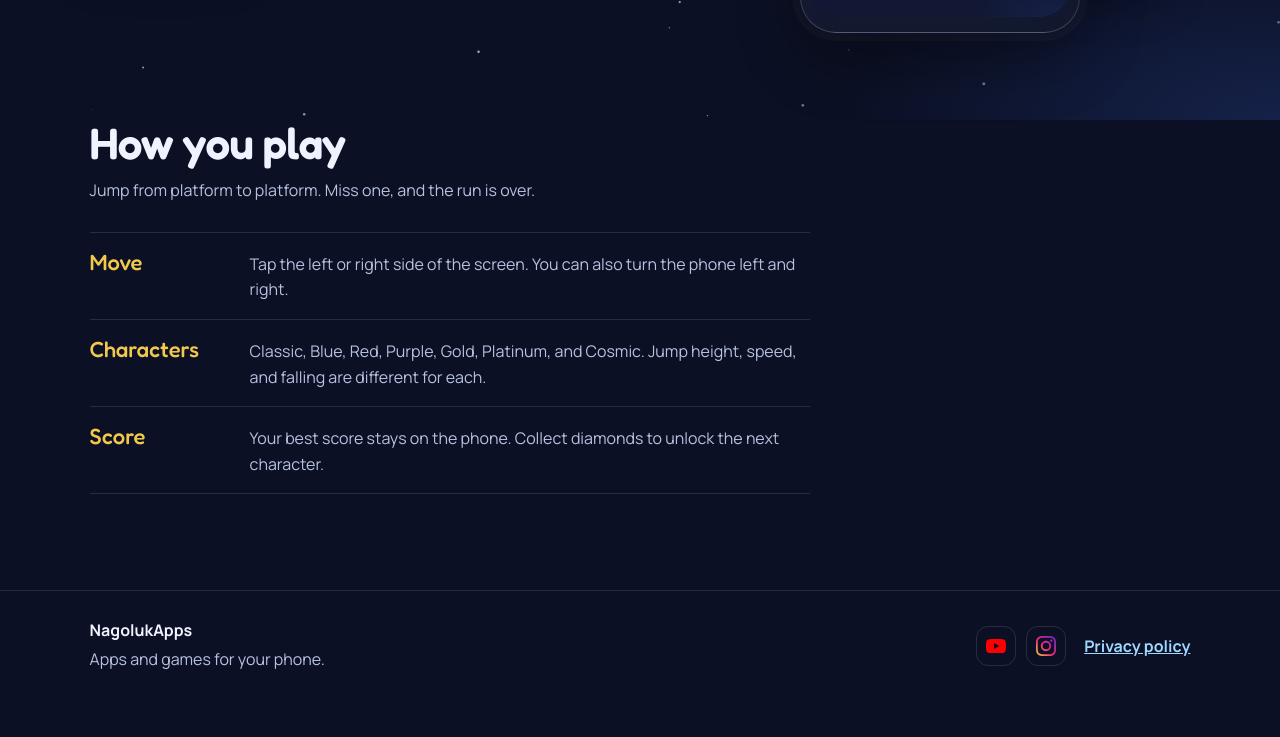
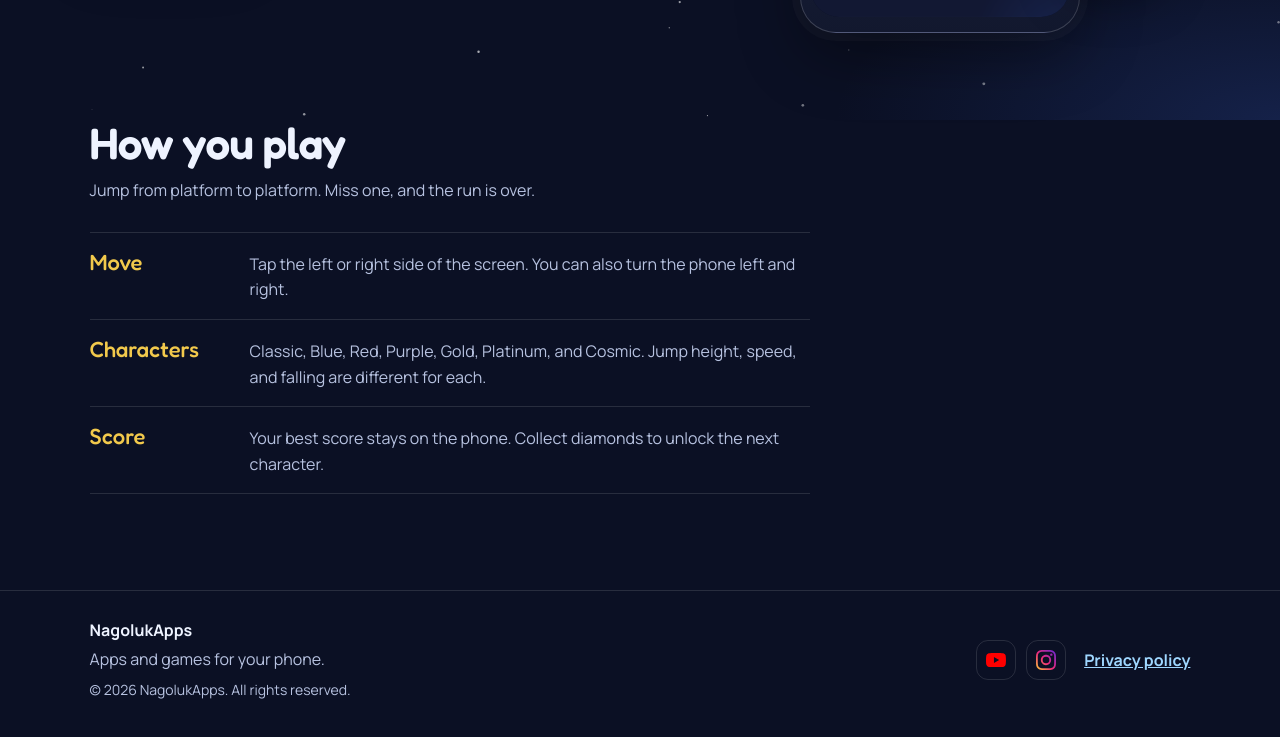
Before and after one commit to Nagoluk/NagolukAppsLanding, a plain HTML site: page herojump/index.html in a window 1280 px wide. Shown: the part 680-1417 px from the top of the page. Before the commit the page ends 1393 px from the top, so only its background shows below. Drawn offline with Linux system fonts and the light colour scheme; grey boxes are pictures that could not be loaded.

Commit message:
search console & all rights reserved

```diff
--- a/css/style.css
+++ b/css/style.css
@@ -490,6 +490,11 @@ a.app-card:focus-visible {
   margin: 6px 0 0;
 }
 
+.copyright {
+  color: var(--muted);
+  font-size: 14px;
+}
+
 .site-footer a {
   align-self: center;
   color: #9fd7ff;
--- a/herojump/index.html
+++ b/herojump/index.html
@@ -150,6 +150,7 @@
       <div>
         <strong>NagolukApps</strong>
         <p>Apps and games for your phone.</p>
+        <p class="copyright">© <span data-year>2026</span> NagolukApps. All rights reserved.</p>
       </div>
       <div class="footer-links">
         <nav class="social" aria-label="Social">
--- a/js/main.js
+++ b/js/main.js
@@ -115,6 +115,9 @@ if (typeof APPS !== "undefined") {
   renderStores();
   renderCatalog();
 }
+document.querySelectorAll("[data-year]").forEach((node) => {
+  node.textContent = String(new Date().getFullYear());
+});
 paintStars();
 bindNav();
 bindGameplay();
```
Also changed, not shown: google6f0901e1a7a6a920.html (added, +1 -0 lines), index.html (+1 -0 lines).
